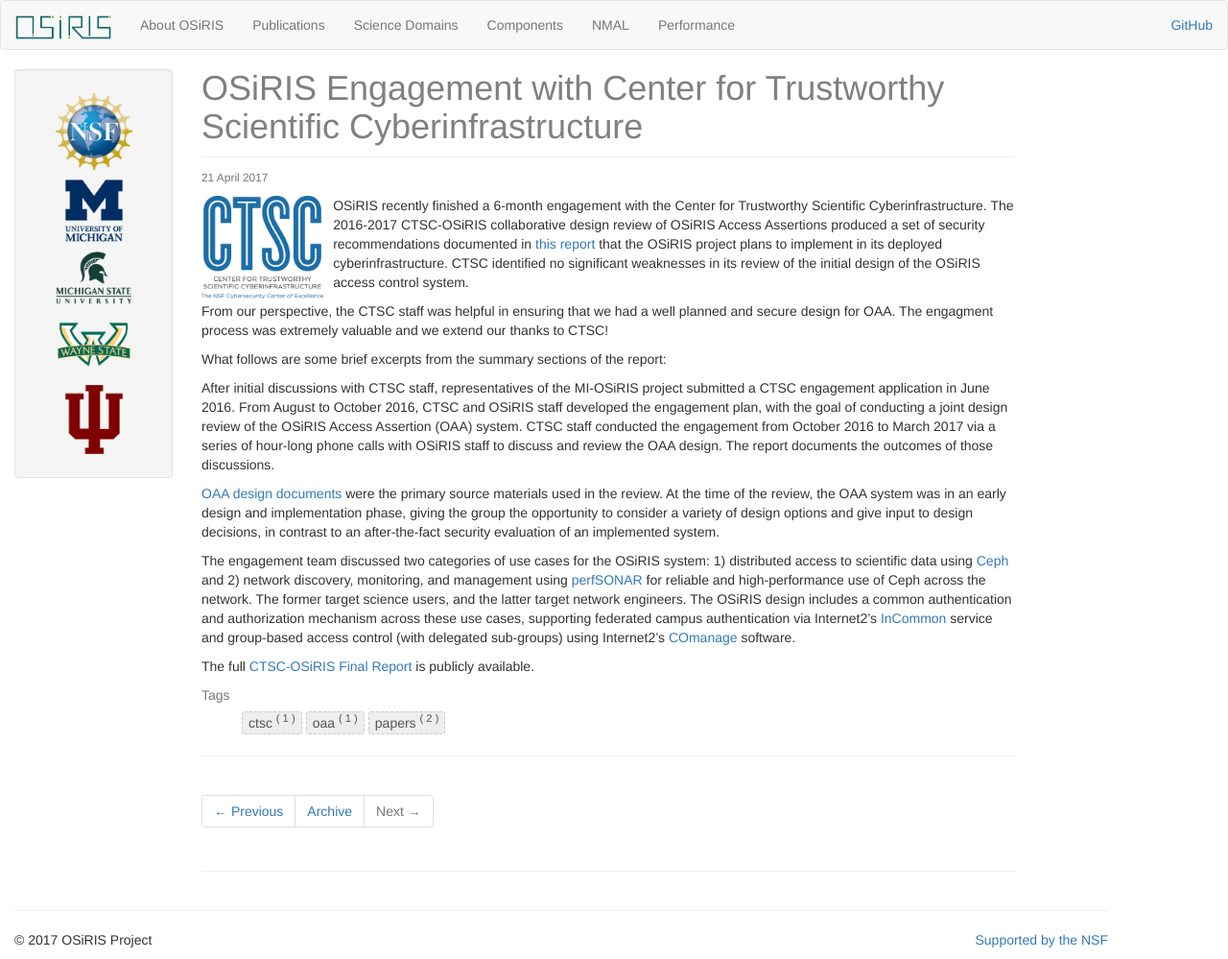
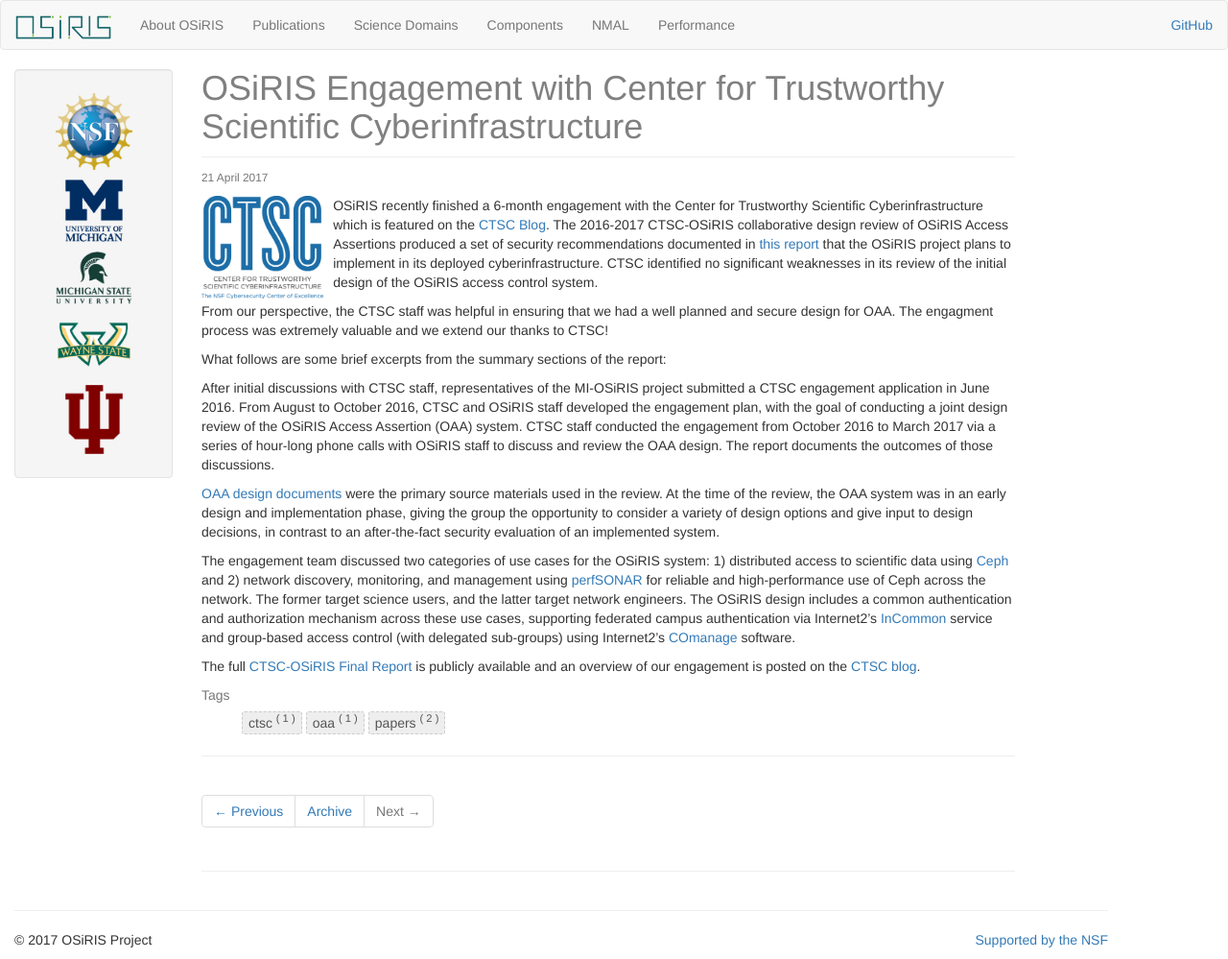
Before and after one commit to MI-OSiRIS/mi-osiris.github.io, a Jekyll site: the page built from _posts/2017-04-21-ctsc-engagement.md, in a window 1280 px wide. Shown: the whole page at 96% size. Built offline with Jekyll 4.4.1, drawn with Linux system fonts in a browser that asks for light colours.

Commit message:
Include CTSC blog link in post and publication list

```diff
--- a/_posts/2017-04-21-ctsc-engagement.md
+++ b/_posts/2017-04-21-ctsc-engagement.md
@@ -6,9 +6,9 @@
 ---
 {% include JB/setup %}
 
-<a href="https://scholarworks.iu.edu/dspace/handle/2022/21307"><img src="{{IMAGE_PATH}}/logos/ctsc_logo.png" alt="CTSC Logo" class="lf" style="width: 15%"></a>
+<a href="http://blog.trustedci.org/2017/04/osiris-engagement-summary.html"><img src="{{IMAGE_PATH}}/logos/ctsc_logo.png" alt="CTSC Logo" class="lf" style="width: 15%"></a>
 
-OSiRIS recently finished a 6-month engagement with the Center for Trustworthy Scientific Cyberinfrastructure.  The 2016-2017 CTSC-OSiRIS collaborative design review of OSiRIS Access Assertions produced a set of security recommendations documented in <a href="https://scholarworks.iu.edu/dspace/handle/2022/21307">this report</a> that the OSiRIS project plans to implement in its deployed cyberinfrastructure. CTSC identified no significant weaknesses in its review of the initial design of the OSiRIS access control system.
+OSiRIS recently finished a 6-month engagement with the Center for Trustworthy Scientific Cyberinfrastructure which is featured on the <a href="http://blog.trustedci.org/2017/04/osiris-engagement-summary.html">CTSC Blog</a>.  The 2016-2017 CTSC-OSiRIS collaborative design review of OSiRIS Access Assertions produced a set of security recommendations documented in <a href="https://scholarworks.iu.edu/dspace/handle/2022/21307">this report</a> that the OSiRIS project plans to implement in its deployed cyberinfrastructure. CTSC identified no significant weaknesses in its review of the initial design of the OSiRIS access control system.
 
 From our perspective, the CTSC staff was helpful in ensuring that we had a well planned and secure design for OAA.  The engagment process was extremely valuable and we extend our thanks to CTSC!
 
@@ -35,4 +35,4 @@
 supporting federated campus authentication via Internet2's <a href="https://incommon.org/federation/">InCommon</a> service and
 group-based access control (with delegated sub-groups) using Internet2's <a href="https://www.internet2.edu/products-services/trust-identity/comanage/">COmanage</a> software.
 
-The full <a href="https://scholarworks.iu.edu/dspace/handle/2022/21307">CTSC-OSiRIS Final Report</a> is publicly available.
+The full <a href="https://scholarworks.iu.edu/dspace/handle/2022/21307">CTSC-OSiRIS Final Report</a> is publicly available and an overview of our engagement is posted on the <a href="http://blog.trustedci.org/2017/04/osiris-engagement-summary.html">CTSC blog</a>.
```
Also changed, not shown: publications.md (+1 -3 lines).
